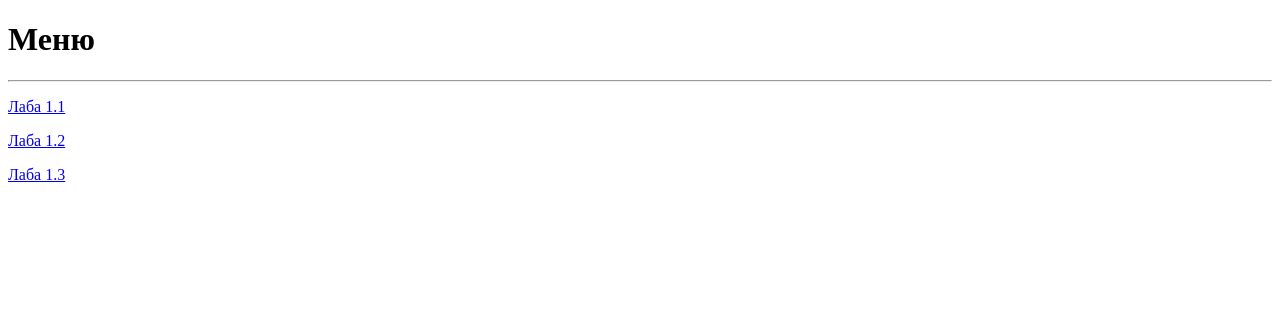
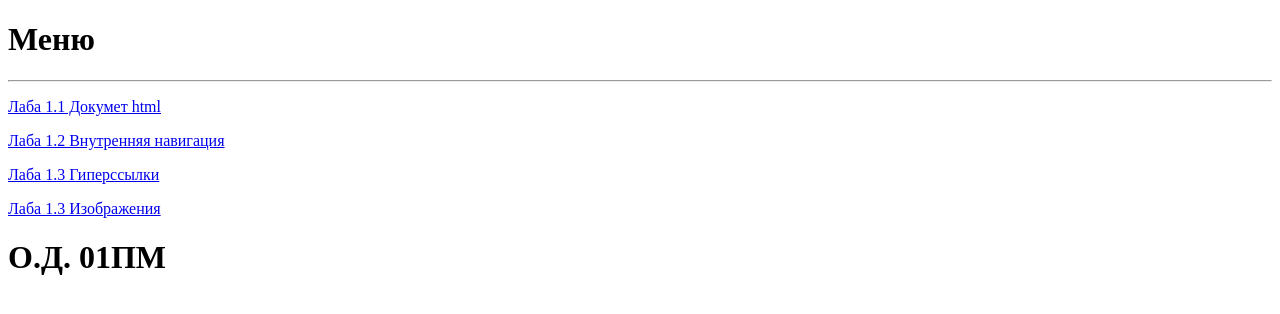
Before and after one commit to KasimaNE/KasimaNE.github.io, a plain HTML site: page index.html in a window 1280 px wide. Drawn offline with Linux system fonts and the light colour scheme.

Commit message:
Update index.html

```diff
--- a/index.html
+++ b/index.html
@@ -8,9 +8,10 @@
 
 <body>
 
- <p><a href="/laba_1.1/index.html">Лаба 1.1</a></p>
- <p><a href="/laba_1.2/index.html">Лаба 1.2</a></p>
- <p><a href="/laba_1.3/index.html">Лаба 1.3</a></p>
-
+ <p><a href="/laba_1.1/index.html">Лаба 1.1 Докумет html</a></p>
+ <p><a href="/laba_1.2/index.html">Лаба 1.2 Внутренняя навигация</a></p>
+ <p><a href="/laba_1.3/index.html">Лаба 1.3 Гиперссылки</a></p>
+ <p><a href="/laba_1.4/index.html">Лаба 1.3 Изображения</a></p>
+<h1>О.Д. 01ПМ</h1>
 </body>
 </html>
```
